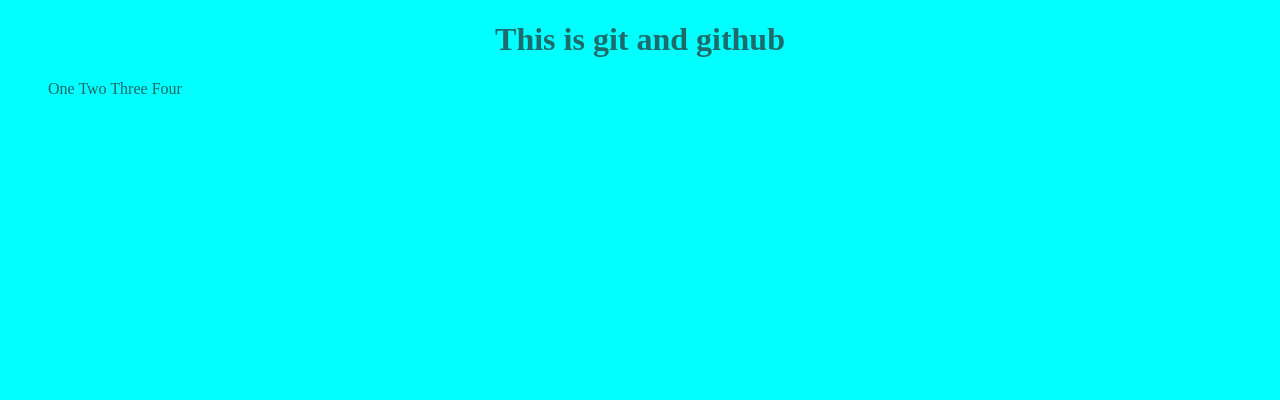
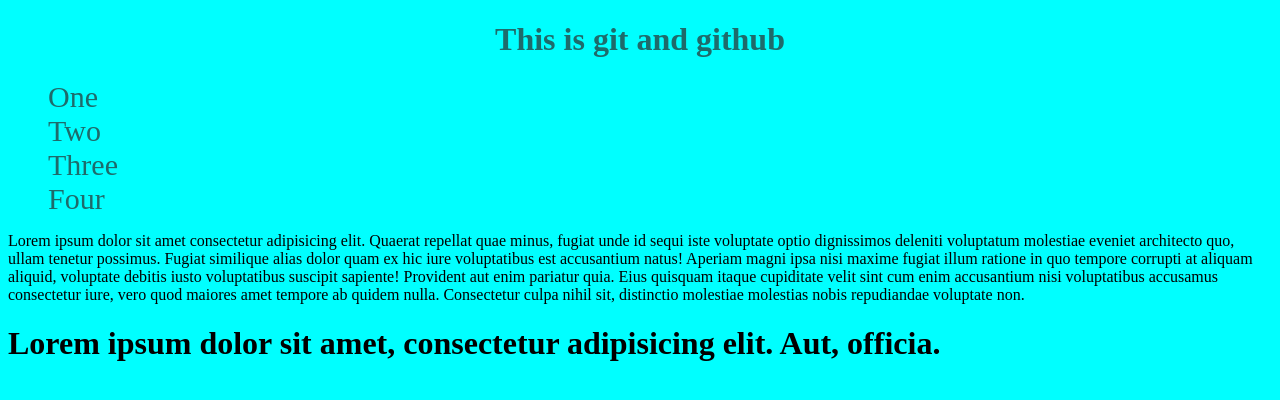
Before and after one commit to johnson1702/learning, a plain HTML site: page index.html in a window 1280 px wide. Drawn offline with Linux system fonts and the light colour scheme.

Commit message:
lorem 10 added

```diff
--- a/index.html
+++ b/index.html
@@ -1,17 +1,18 @@
 <!DOCTYPE html>
 <html lang="en">
-<head>
-    <title>GIT</title>
+<head><b>
+    <title>GIT</title></b>
 </head>
 <body bgcolor="aqua">
     <center>
     <h1 style="color: rgb(30, 107, 107);">This is git and github</h1></center>
-    <ul style="color: rgb(35, 102, 102);">
-        <ls>One</ls>
-        <ls>Two</ls>
-        <ls>Three</ls>
-        <ls>Four</ls>
-    </ul>
-
-</body>
+    <ol style="color: rgb(30, 107, 107);">
+        <ls style="font-size: 30px;">One</ls><br>
+        <ls style="font-size: 30px;">Two</ls><br>
+        <ls style="font-size: 30px;">Three</ls><br>
+        <ls style="font-size: 30px;">Four</ls>
+    </ol>
+    <P>Lorem ipsum dolor sit amet consectetur adipisicing elit. Quaerat repellat quae minus, fugiat unde id sequi iste voluptate optio dignissimos deleniti voluptatum molestiae eveniet architecto quo, ullam tenetur possimus. Fugiat similique alias dolor quam ex hic iure voluptatibus est accusantium natus! Aperiam magni ipsa nisi maxime fugiat illum ratione in quo tempore corrupti at aliquam aliquid, voluptate debitis iusto voluptatibus suscipit sapiente! Provident aut enim pariatur quia. Eius quisquam itaque cupiditate velit sint cum enim accusantium nisi voluptatibus accusamus consectetur iure, vero quod maiores amet tempore ab quidem nulla. Consectetur culpa nihil sit, distinctio molestiae molestias nobis repudiandae voluptate non.
+<h1>Lorem ipsum dolor sit amet, consectetur adipisicing elit. Aut, officia.</h1>
+    </body>
 </html>
```
